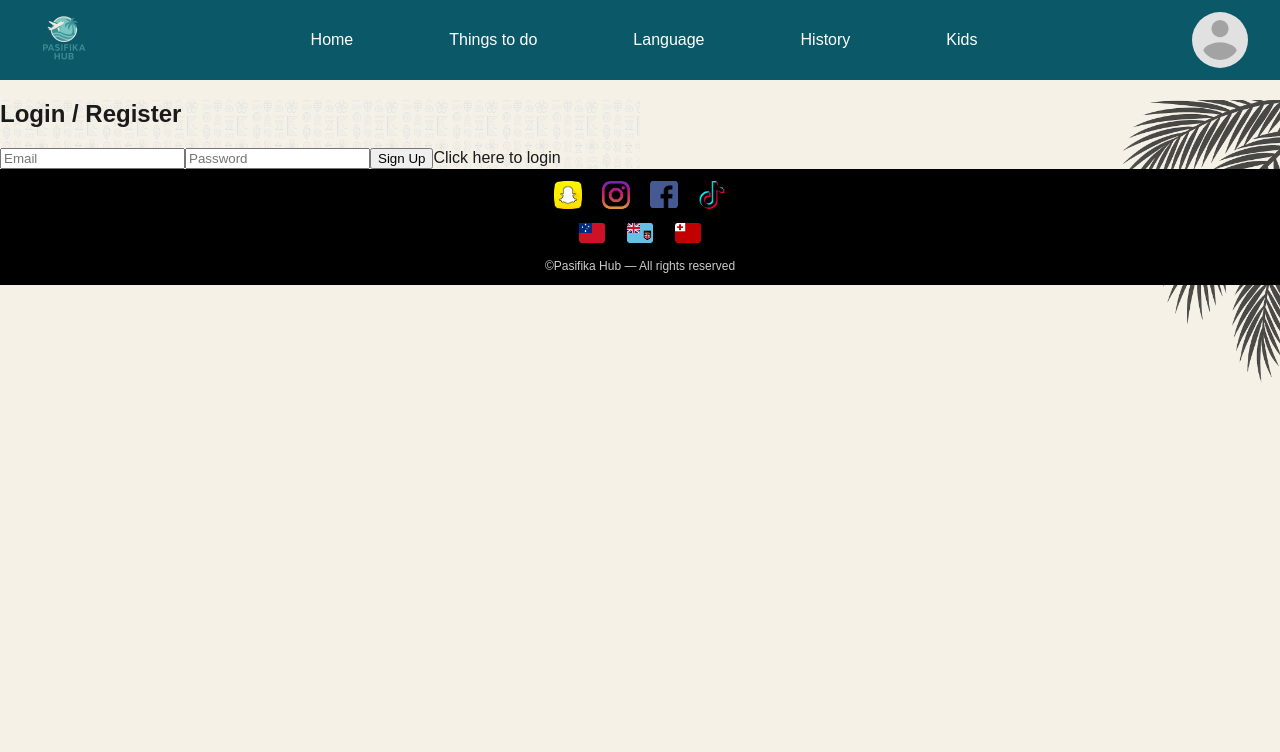
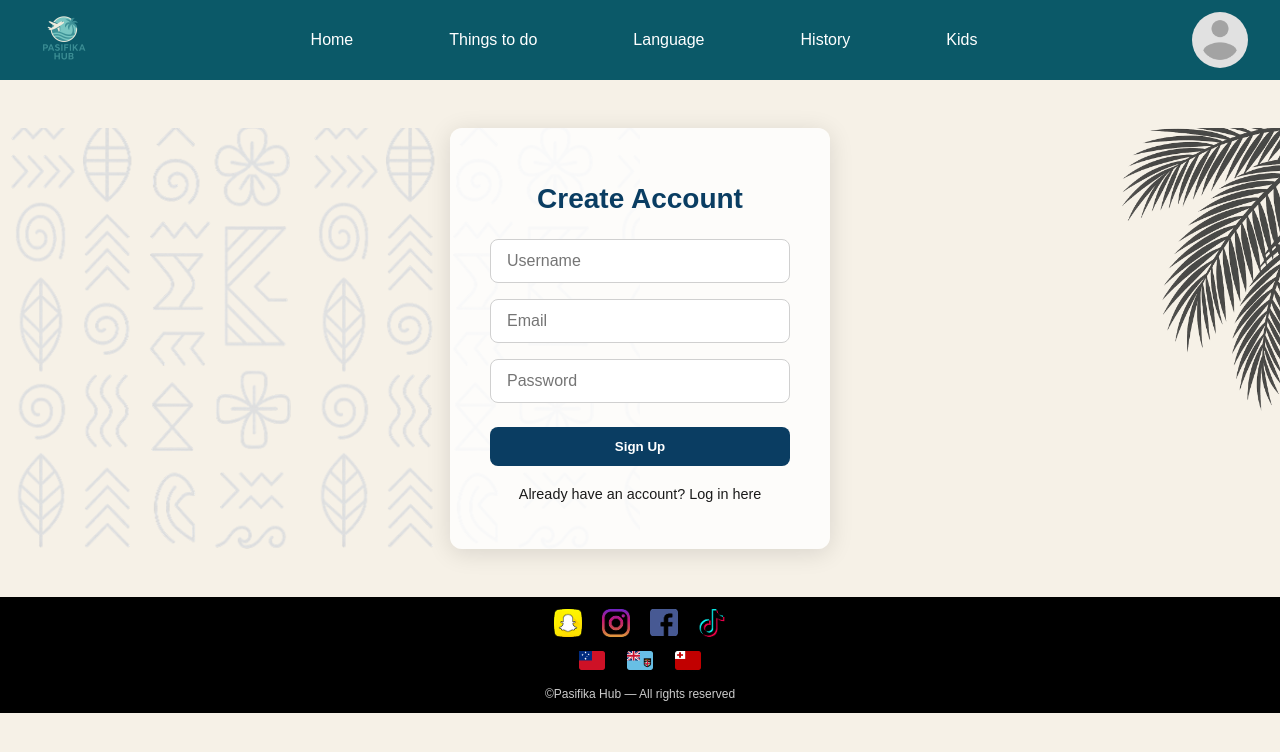
Before and after one commit to jjooeew/Pasifika_Travel_Hub, a React (Create React App) app in the folder frontend-web/: page /register in a window 1280 px wide. Shown: the top 752 px of the page. Built offline with nearby package versions, Linux system fonts and the light colour scheme; no server answers.

Commit message:
tweaked register.js and added css

```diff
--- /dev/null
+++ b/frontend-web/src/pages/Register.css
@@ -0,0 +1,52 @@
+/* Register.css */
+.register-card {
+  max-width: 380px;
+  margin: 3rem auto;
+  padding: 2rem 2.5rem;
+  border-radius: 12px;
+  background: #ffffffcc;
+  box-shadow: 0 4px 24px rgba(0, 0, 0, 0.12);
+  text-align: center;
+}
+
+.register-card h2 {
+  margin-bottom: 1.5rem;
+  font-size: 1.75rem;
+  color: #0a3d62;
+}
+
+.register-card form {
+  display: flex;
+  flex-direction: column;
+  gap: 1rem;
+}
+
+.register-card input {
+  padding: 0.75rem 1rem;
+  border: 1px solid #d0d0d0;
+  border-radius: 8px;
+  font-size: 1rem;
+}
+
+.register-card button {
+  padding: 0.75rem 1rem;
+  margin-top: 0.5rem;
+  border: none;
+  border-radius: 8px;
+  font-weight: 600;
+  cursor: pointer;
+  background: #0a3d62;
+  color: #fff;
+  transition: opacity 0.2s;
+}
+.register-card button:hover { opacity: 0.85; }
+
+.register-card .helper {
+  margin-top: 1.25rem;
+  font-size: 0.9rem;
+}
+
+.register-card .error {
+  color: #e55039;
+  font-size: 0.85rem;
+}
--- a/frontend-web/src/pages/Register.jsx
+++ b/frontend-web/src/pages/Register.jsx
@@ -1,38 +1,75 @@
+// src/pages/Register.jsx
 import { useState } from "react";
 import { useAuth } from "../components/context/AuthContext";
-import { Link } from "react-router-dom";
-
+import { Link, useNavigate } from "react-router-dom";
+import "./Register.css";
 
 export default function Register() {
-  const [email, setEmail] = useState("");
-  const [password, setPassword] = useState("");
   const { signUp } = useAuth();
+  const navigate   = useNavigate();
 
-  const handleRegister = async () => {
+  const [form, setForm] = useState({
+    username: "",
+    email: "",
+    password: "",
+  });
+  const [error, setError] = useState("");
+
+  /* ——— handle input ——— */
+  const handleChange = (e) =>
+    setForm({ ...form, [e.target.name]: e.target.value });
+
+  /* ——— create account ——— */
+  const handleRegister = async (e) => {
+    e.preventDefault();
+    setError("");
+
+    const { username, email, password } = form;
+
     try {
-      await signUp(email, password);
+      await signUp(email, password, username.trim());
+      navigate("/");                 // go to dashboard (change as needed)
     } catch (err) {
-      alert("Signed up successfully!");
-      alert("Error: " + err.message);
+      setError(err.message);
     }
   };
 
   return (
-    <div>
-      <h2>Login / Register</h2>
-      <input
-        placeholder="Email"
-        value={email}
-        onChange={(e) => setEmail(e.target.value)}
-      />
-      <input
-        placeholder="Password"
-        value={password}
-        onChange={(e) => setPassword(e.target.value)}
-        type="password"
-      />
-      <button onClick={handleRegister}>Sign Up</button>
-      <Link to={"/login"}>Click here to login</Link>
+    <div className="register-card">
+      <h2>Create Account</h2>
+
+      <form onSubmit={handleRegister}>
+        <input
+          name="username"
+          placeholder="Username"
+          value={form.username}
+          onChange={handleChange}
+          required
+        />
+        <input
+          name="email"
+          type="email"
+          placeholder="Email"
+          value={form.email}
+          onChange={handleChange}
+          required
+        />
+        <input
+          name="password"
+          type="password"
+          placeholder="Password"
+          value={form.password}
+          onChange={handleChange}
+          required
+        />
+
+        <button type="submit">Sign Up</button>
+        {error && <p className="error">{error}</p>}
+      </form>
+
+      <p className="helper">
+        Already have an account? <Link to="/login">Log in here</Link>
+      </p>
     </div>
   );
 }
```
